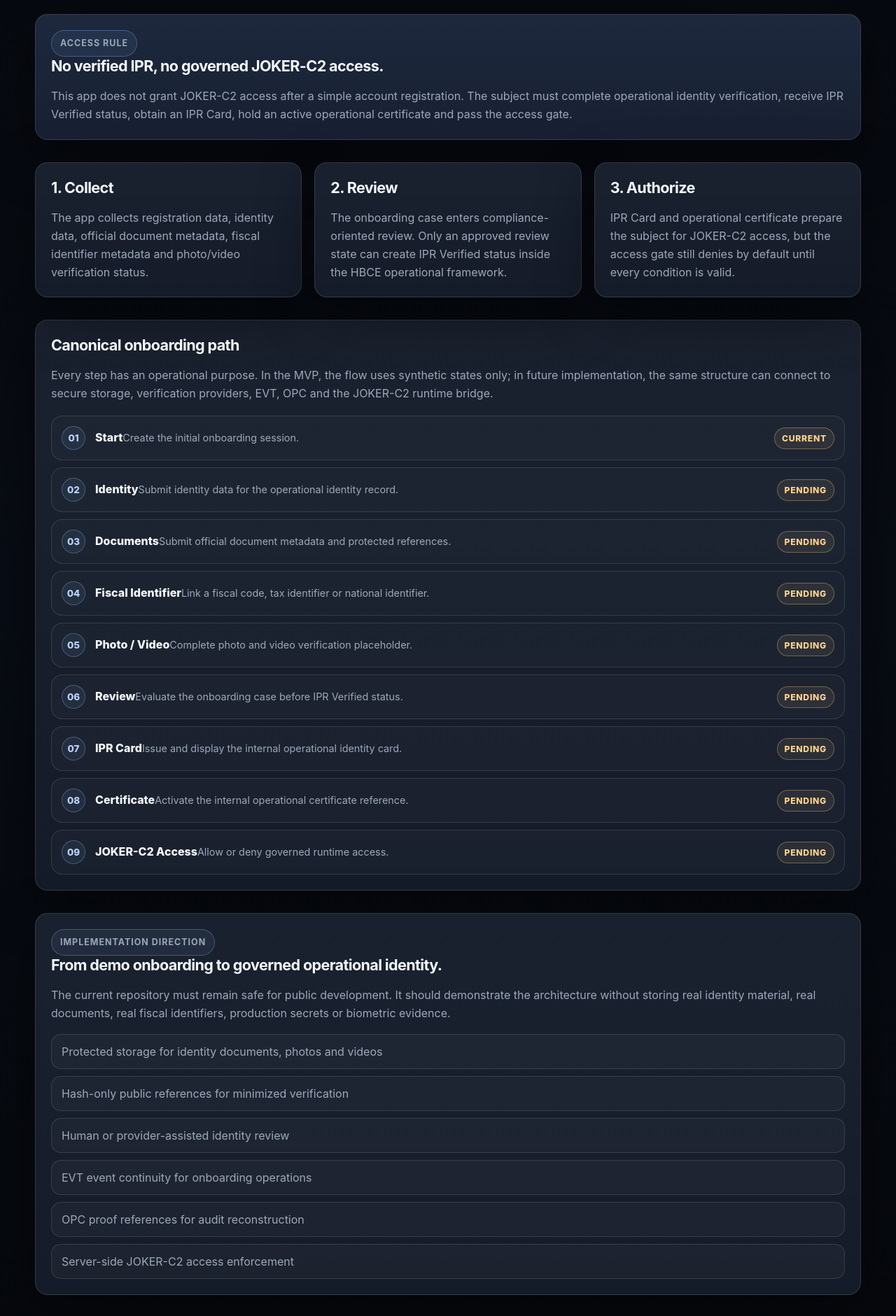
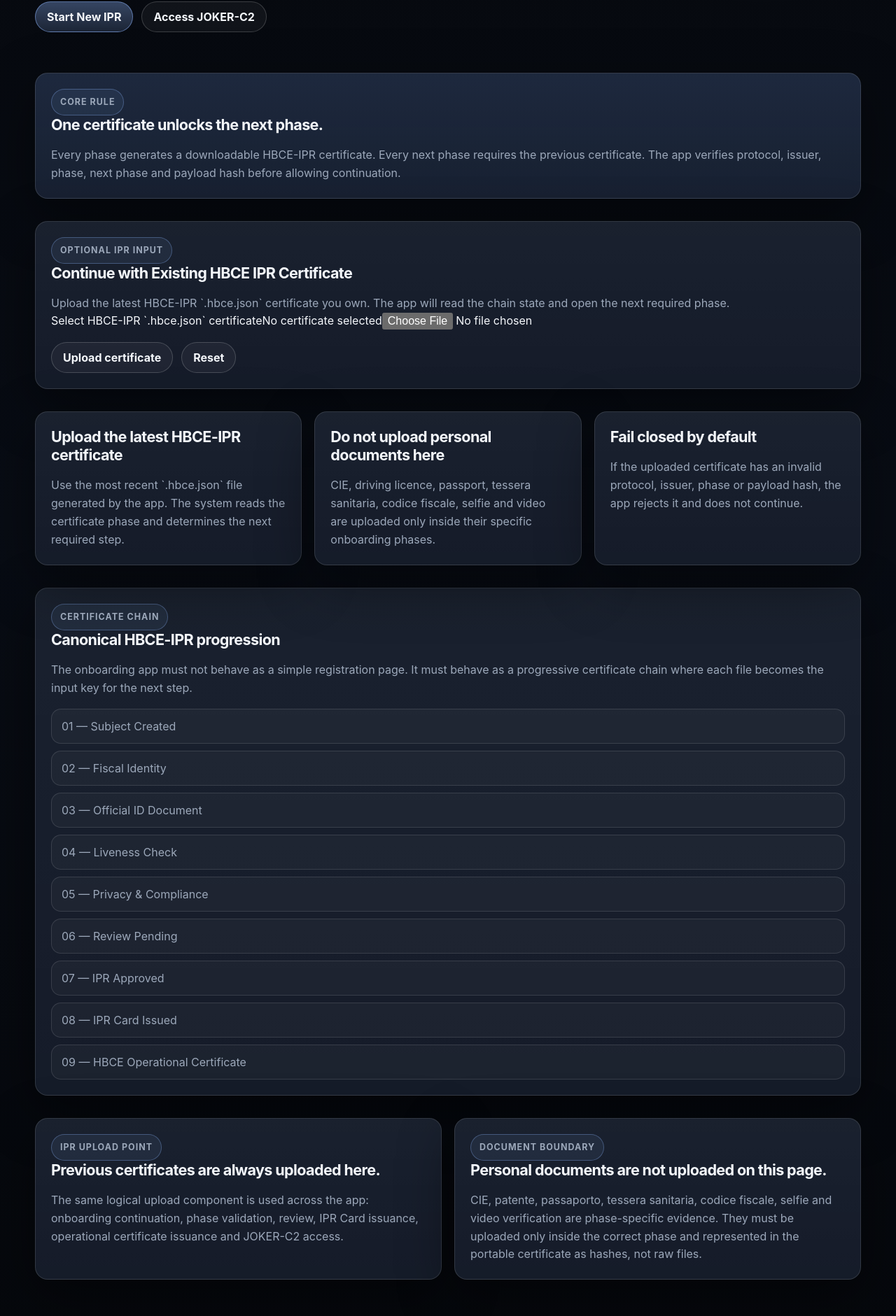
Before and after one commit to manuelcoletta1-source/hbce-ipr-onboarding-app, a Next.js app: page /onboarding in a window 1280 px wide. Shown: the part 676-2557 px from the top of the page at 70% size. Built offline with nearby package versions, Linux system fonts and the light colour scheme.

Commit message:
refactor(onboarding): make onboarding page the HBCE IPR continuation gateway

```diff
--- a/app/onboarding/page.tsx
+++ b/app/onboarding/page.tsx
@@ -1,125 +1,198 @@
+"use client";
+
 import Link from "next/link";
+import { useMemo, useState } from "react";
+import { useRouter } from "next/navigation";
 
-import {
-  CORE_PRODUCT_RULE,
-  PRIVACY_BOUNDARY_TEXT,
-  ROUTES,
-  SECURITY_BOUNDARY_TEXT
-} from "@/lib/constants";
+import IprCertificateUploader from "@/components/IprCertificateUploader";
 
-import { BoundaryNotice } from "@/components/BoundaryNotice";
-import { OnboardingStepper } from "@/components/OnboardingStepper";
+import { getContinuationRouteFromCertificate } from "@/lib/ipr-phase-map";
 
-const ONBOARDING_PILLARS = [
+import type {
+  AcceptedIprCertificateUpload
+} from "@/components/IprCertificateUploader";
+
+const CONTINUATION_RULES = [
   {
-    title: "1. Collect",
+    title: "Upload the latest HBCE-IPR certificate",
     text:
-      "The app collects registration data, identity data, official document metadata, fiscal identifier metadata and photo/video verification status."
+      "Use the most recent `.hbce.json` file generated by the app. The system reads the certificate phase and determines the next required step."
   },
   {
-    title: "2. Review",
+    title: "Do not upload personal documents here",
     text:
-      "The onboarding case enters compliance-oriented review. Only an approved review state can create IPR Verified status inside the HBCE operational framework."
+      "CIE, driving licence, passport, tessera sanitaria, codice fiscale, selfie and video are uploaded only inside their specific onboarding phases."
   },
   {
-    title: "3. Authorize",
+    title: "Fail closed by default",
     text:
-      "IPR Card and operational certificate prepare the subject for JOKER-C2 access, but the access gate still denies by default until every condition is valid."
+      "If the uploaded certificate has an invalid protocol, issuer, phase or payload hash, the app rejects it and does not continue."
   }
 ] as const;
 
-const FUTURE_INTEGRATION_LAYERS = [
-  "Protected storage for identity documents, photos and videos",
-  "Hash-only public references for minimized verification",
-  "Human or provider-assisted identity review",
-  "EVT event continuity for onboarding operations",
-  "OPC proof references for audit reconstruction",
-  "Server-side JOKER-C2 access enforcement"
+const CERTIFICATE_CHAIN = [
+  "01 — Subject Created",
+  "02 — Fiscal Identity",
+  "03 — Official ID Document",
+  "04 — Liveness Check",
+  "05 — Privacy & Compliance",
+  "06 — Review Pending",
+  "07 — IPR Approved",
+  "08 — IPR Card Issued",
+  "09 — HBCE Operational Certificate"
 ] as const;
 
 export default function OnboardingPage() {
+  const router = useRouter();
+
+  const [acceptedUpload, setAcceptedUpload] =
+    useState<AcceptedIprCertificateUpload | null>(null);
+
+  const continuationRoute = useMemo(() => {
+    if (!acceptedUpload) {
+      return null;
+    }
+
+    return getContinuationRouteFromCertificate(acceptedUpload.certificate);
+  }, [acceptedUpload]);
+
+  function continueFromCertificate() {
+    if (!continuationRoute) {
+      return;
+    }
+
+    router.push(continuationRoute);
+  }
+
   return (
     <div className="hbce-container">
       <section className="hbce-hero">
-        <p className="hbce-kicker">Onboarding sequence</p>
+        <p className="hbce-kicker">HBCE IPR Onboarding App</p>
 
-        <h1 className="hbce-title">Start the IPR verification path.</h1>
+        <h1 className="hbce-title">
+          Start or continue the HBCE-IPR certificate chain.
+        </h1>
 
         <p className="hbce-lead">
-          The onboarding flow prepares the subject for IPR Verified status, IPR
-          Card issuance, operational certificate activation and governed
-          JOKER-C2 access. The default access state remains denied until all
-          required operational conditions are valid.
+          This is the operational onboarding gateway for progressive HBCE-IPR
+          certificate release. The user starts with basic subject data, receives
+          a downloadable certificate, uploads that certificate in the next phase
+          and continues until the final operational certificate enables governed
+          JOKER-C2 access.
         </p>
 
         <div className="hbce-actions">
           <Link
             className="hbce-btn hbce-btn--primary"
-            href={ROUTES.onboardingStart}
+            href="/onboarding/phase-1"
           >
-            Start Onboarding
+            Start New IPR
           </Link>
 
-          <Link className="hbce-btn" href={ROUTES.jokerC2Access}>
-            View Access Gate
+          <Link className="hbce-btn" href="/access/joker-c2">
+            Access JOKER-C2
           </Link>
         </div>
       </section>
 
       <section className="hbce-section">
         <div className="hbce-card hbce-card--soft">
-          <p className="hbce-kicker">Access rule</p>
-          <h2>{CORE_PRODUCT_RULE}</h2>
+          <p className="hbce-kicker">Core rule</p>
+          <h2>One certificate unlocks the next phase.</h2>
           <p>
-            This app does not grant JOKER-C2 access after a simple account
-            registration. The subject must complete operational identity
-            verification, receive IPR Verified status, obtain an IPR Card, hold
-            an active operational certificate and pass the access gate.
+            Every phase generates a downloadable HBCE-IPR certificate. Every
+            next phase requires the previous certificate. The app verifies
+            protocol, issuer, phase, next phase and payload hash before allowing
+            continuation.
           </p>
         </div>
       </section>
 
       <section className="hbce-section">
+        <IprCertificateUploader
+          mode="read_any"
+          required={false}
+          title="Continue with Existing HBCE IPR Certificate"
+          description="Upload the latest HBCE-IPR `.hbce.json` certificate you own. The app will read the chain state and open the next required phase."
+          onCertificateAccepted={(upload) => {
+            setAcceptedUpload(upload);
+          }}
+          onValidation={(validation) => {
+            if (!validation.valid) {
+              setAcceptedUpload(null);
+            }
+          }}
+        />
+
+        {acceptedUpload ? (
+          <div className="hbce-card hbce-card--success">
+            <p className="hbce-kicker">Continuation ready</p>
+
+            <h2>Certificate accepted.</h2>
+
+            <p>
+              The uploaded HBCE-IPR certificate is valid. Continue to the next
+              required onboarding phase.
+            </p>
+
+            <p className="hbce-mono">
+              current_phase: {acceptedUpload.certificate.phase.code}
+            </p>
+
+            <p className="hbce-mono">
+              next_phase: {acceptedUpload.certificate.next.next_phase}
+            </p>
+
+            <p className="hbce-mono">
+              payload_sha256: {acceptedUpload.payloadSha256}
+            </p>
+
+            {acceptedUpload.previousPayloadSha256 ? (
+              <p className="hbce-mono">
+                previous_payload_sha256:{" "}
+                {acceptedUpload.previousPayloadSha256}
+              </p>
+            ) : null}
+
+            <div className="hbce-actions">
+              <button
+                className="hbce-btn hbce-btn--primary"
+                type="button"
+                onClick={continueFromCertificate}
+              >
+                Continue to next phase
+              </button>
+            </div>
+          </div>
+        ) : null}
+      </section>
+
+      <section className="hbce-section">
         <div className="hbce-grid hbce-grid--3">
-          {ONBOARDING_PILLARS.map((pillar) => (
-            <div className="hbce-card" key={pillar.title}>
-              <h2>{pillar.title}</h2>
-              <p>{pillar.text}</p>
-            </div>
+          {CONTINUATION_RULES.map((rule) => (
+            <article className="hbce-card" key={rule.title}>
+              <h2>{rule.title}</h2>
+              <p>{rule.text}</p>
+            </article>
           ))}
         </div>
       </section>
 
       <section className="hbce-section">
         <div className="hbce-card">
-          <h2>Canonical onboarding path</h2>
+          <p className="hbce-kicker">Certificate chain</p>
+
+          <h2>Canonical HBCE-IPR progression</h2>
+
           <p>
-            Every step has an operational purpose. In the MVP, the flow uses
-            synthetic states only; in future implementation, the same structure
-            can connect to secure storage, verification providers, EVT, OPC and
-            the JOKER-C2 runtime bridge.
-          </p>
-
-          <div style={{ marginTop: "18px" }}>
-            <OnboardingStepper currentStep="start" />
-          </div>
-        </div>
-      </section>
-
-      <section className="hbce-section">
-        <div className="hbce-card">
-          <p className="hbce-kicker">Implementation direction</p>
-          <h2>From demo onboarding to governed operational identity.</h2>
-          <p>
-            The current repository must remain safe for public development. It
-            should demonstrate the architecture without storing real identity
-            material, real documents, real fiscal identifiers, production
-            secrets or biometric evidence.
+            The onboarding app must not behave as a simple registration page. It
+            must behave as a progressive certificate chain where each file
+            becomes the input key for the next step.
           </p>
 
           <ul className="hbce-list">
-            {FUTURE_INTEGRATION_LAYERS.map((layer) => (
-              <li key={layer}>{layer}</li>
+            {CERTIFICATE_CHAIN.map((item) => (
+              <li key={item}>{item}</li>
             ))}
           </ul>
         </div>
@@ -127,13 +200,30 @@ export default function OnboardingPage() {
 
       <section className="hbce-section">
         <div className="hbce-grid hbce-grid--2">
-          <BoundaryNotice title="Privacy boundary">
-            {PRIVACY_BOUNDARY_TEXT}
-          </BoundaryNotice>
+          <div className="hbce-card">
+            <p className="hbce-kicker">IPR upload point</p>
 
-          <BoundaryNotice title="Security boundary" tone="danger">
-            {SECURITY_BOUNDARY_TEXT}
-          </BoundaryNotice>
+            <h2>Previous certificates are always uploaded here.</h2>
+
+            <p>
+              The same logical upload component is used across the app:
+              onboarding continuation, phase validation, review, IPR Card
+              issuance, operational certificate issuance and JOKER-C2 access.
+            </p>
+          </div>
+
+          <div className="hbce-card hbce-card--danger">
+            <p className="hbce-kicker">Document boundary</p>
+
+            <h2>Personal documents are not uploaded on this page.</h2>
+
+            <p>
+              CIE, patente, passaporto, tessera sanitaria, codice fiscale,
+              selfie and video verification are phase-specific evidence. They
+              must be uploaded only inside the correct phase and represented in
+              the portable certificate as hashes, not raw files.
+            </p>
+          </div>
         </div>
       </section>
     </div>
```
